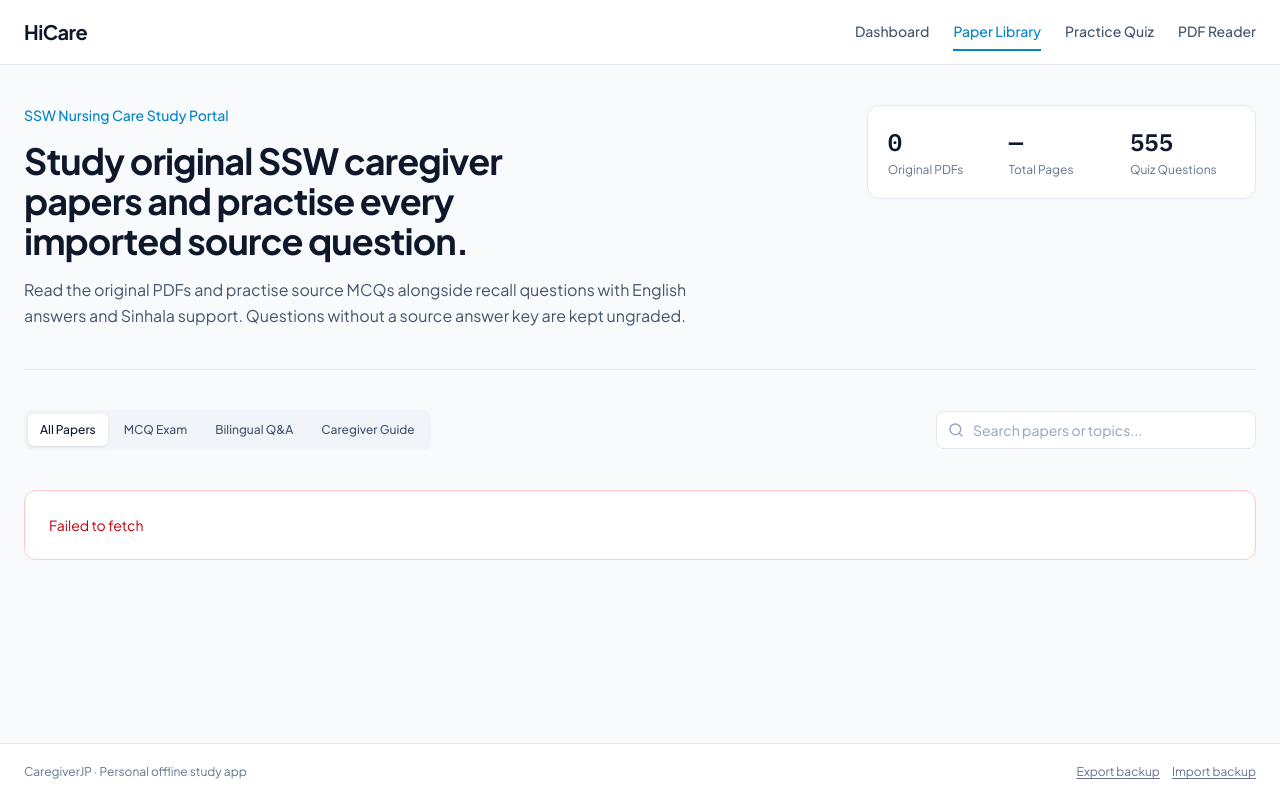
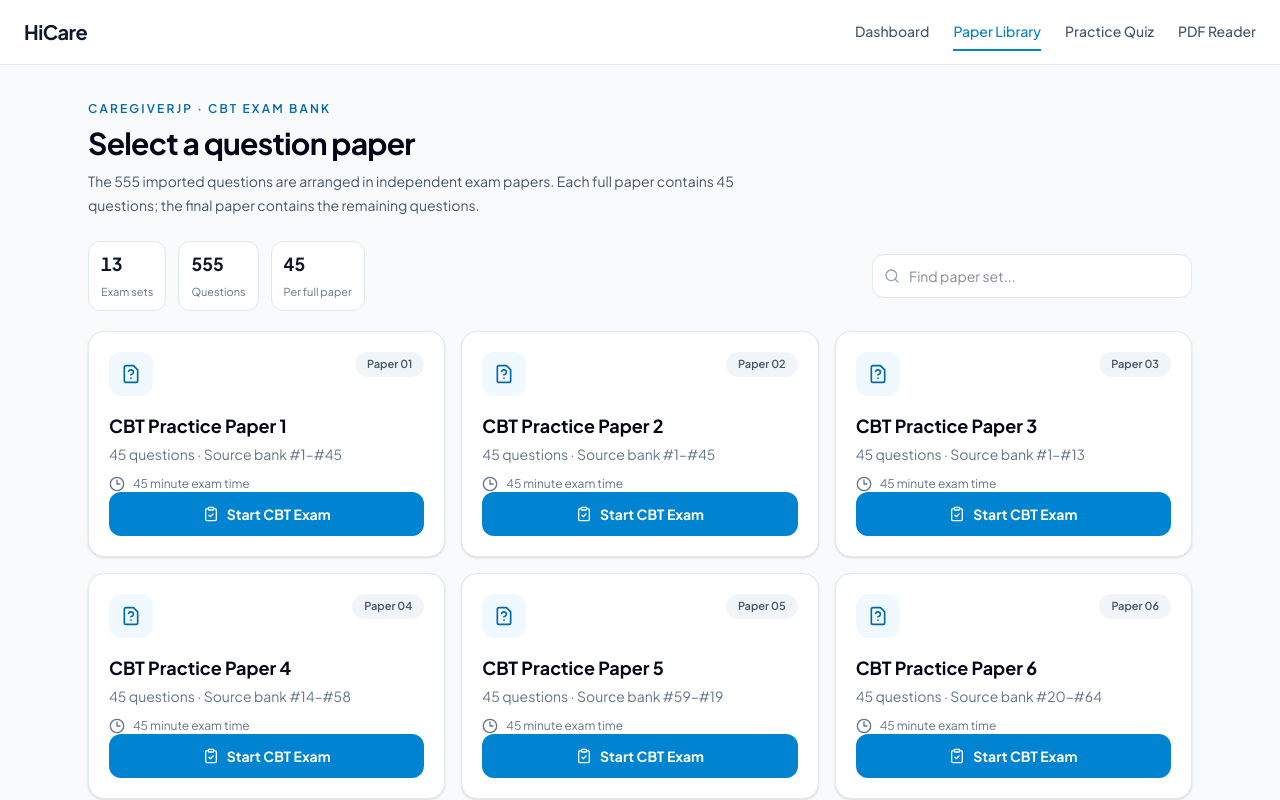
Before and after one commit to Sihnalahiru/CaregiverJP, a React (Vite) app: page / in a window 1280 px wide. Both pictures are taken after a click on the button "Paper Library". Shown: the top 800 px of the page. Built offline with nearby package versions, Linux system fonts and the light colour scheme.

Commit message:
Replace PDF list with 45-question CBT paper set grid

```diff
--- a/src/components/PaperLibrary.tsx
+++ b/src/components/PaperLibrary.tsx
@@ -1,240 +1,21 @@
 import React, { useMemo, useState } from 'react';
-import { CheckSquare, Download, FileText, Search } from 'lucide-react';
-import type { PaperCategory, PaperMeta } from '../types';
+import { ClipboardCheck, Search, Clock3, FileQuestion } from 'lucide-react';
 import { ALL_QUIZ_QUESTIONS } from '../data/studyBank';
-
-interface PaperLibraryProps {
-  papers: PaperMeta[];
-  loading: boolean;
-  error: string | null;
-  onOpenReader: (paperId: string) => void;
-  onOpenQuiz: (moduleId: string) => void;
-}
-
-type CategoryFilter = 'All' | PaperCategory;
-
-function formatBytes(bytes: number): string {
-  if (bytes < 1024) return `${bytes} B`;
-  const kb = bytes / 1024;
-  if (kb < 1024) return `${kb.toFixed(0)} KB`;
-  return `${(kb / 1024).toFixed(2)} MB`;
-}
-
-export const PaperLibrary: React.FC<PaperLibraryProps> = ({
-  papers,
-  loading,
-  error,
-  onOpenReader,
-  onOpenQuiz,
-}) => {
-  const [filter, setFilter] = useState<CategoryFilter>('All');
+interface PaperSet { id: string; number: number; questions: typeof ALL_QUIZ_QUESTIONS; }
+interface PaperLibraryProps { onStartQuiz: (paperSetId: string) => void; }
+const QUESTIONS_PER_PAPER = 45;
+const paperSets: PaperSet[] = Array.from({ length: Math.ceil(ALL_QUIZ_QUESTIONS.length / QUESTIONS_PER_PAPER) }, (_, index) => ({
+  id: `cbt-paper-${String(index + 1).padStart(2, '0')}`,
+  number: index + 1,
+  questions: ALL_QUIZ_QUESTIONS.slice(index * QUESTIONS_PER_PAPER, (index + 1) * QUESTIONS_PER_PAPER),
+}));
+export const PaperLibrary: React.FC<PaperLibraryProps> = ({ onStartQuiz }) => {
   const [query, setQuery] = useState('');
-
-  const categories: CategoryFilter[] = [
-    'All',
-    'MCQ Exam',
-    'Bilingual Q&A',
-    'Caregiver Guide',
-  ];
-
-  const filteredPapers = useMemo(() => {
-    const q = query.trim().toLowerCase();
-    return papers.filter((paper) => {
-      const matchesCategory = filter === 'All' || paper.category === filter;
-      const matchesQuery =
-        !q ||
-        paper.title.toLowerCase().includes(q) ||
-        paper.description.toLowerCase().includes(q) ||
-        paper.lessonCode.toLowerCase().includes(q) ||
-        paper.filename.toLowerCase().includes(q);
-      return matchesCategory && matchesQuery;
-    });
-  }, [papers, filter, query]);
-
-  const totalPages = useMemo(
-    () => papers.reduce((sum, p) => sum + (p.pageCount ?? 0), 0),
-    [papers]
-  );
-
-  return (
-    <div className="max-w-7xl mx-auto px-6 py-10 space-y-10">
-      {/* Editorial Hero Section */}
-      <section className="grid grid-cols-1 lg:grid-cols-12 gap-8 items-start border-b border-slate-200 pb-10">
-        <div className="lg:col-span-8 space-y-4">
-          <p className="text-sm font-medium text-[#0284C7]">
-            SSW Nursing Care Study Portal
-          </p>
-          <h1 className="text-3xl sm:text-4xl font-bold tracking-tight text-slate-900 max-w-2xl [text-wrap:balance]">
-            Study original SSW caregiver papers and practise every imported source question.
-          </h1>
-          <p className="text-base text-slate-600 max-w-2xl leading-relaxed">
-            Read the original PDFs and practise source MCQs alongside recall questions with English answers and Sinhala support. Questions without a source answer key are kept ungraded.
-          </p>
-        </div>
-
-        {/* Quantitative summary row */}
-        <div className="lg:col-span-4 grid grid-cols-3 gap-4 bg-white border border-slate-200 rounded-xl p-5">
-          <div>
-            <div className="text-2xl font-bold text-slate-900 font-mono-tabular">
-              {papers.length}
-            </div>
-            <div className="text-xs text-slate-500 mt-1">Original PDFs</div>
-          </div>
-          <div>
-            <div className="text-2xl font-bold text-slate-900 font-mono-tabular">
-              {totalPages || '—'}
-            </div>
-            <div className="text-xs text-slate-500 mt-1">Total Pages</div>
-          </div>
-          <div>
-            <div className="text-2xl font-bold text-slate-900 font-mono-tabular">
-              {ALL_QUIZ_QUESTIONS.length}
-            </div>
-            <div className="text-xs text-slate-500 mt-1">Quiz Questions</div>
-          </div>
-        </div>
-      </section>
-
-      {/* Filter & Search Toolbar */}
-      <section className="flex flex-col md:flex-row md:items-center justify-between gap-4">
-        <div
-          role="tablist"
-          aria-label="Filter papers by type"
-          className="inline-flex items-center gap-1 p-1 bg-slate-100 rounded-lg overflow-x-auto"
-        >
-          {categories.map((cat) => {
-            const active = filter === cat;
-            return (
-              <button
-                key={cat}
-                type="button"
-                role="tab"
-                aria-selected={active}
-                onClick={() => setFilter(cat)}
-                className={`px-3 py-2 text-xs font-medium rounded-md transition-colors whitespace-nowrap shrink-0 cursor-pointer ${
-                  active
-                    ? 'bg-white text-slate-900 shadow-sm'
-                    : 'text-slate-600 hover:text-slate-900'
-                }`}
-              >
-                {cat === 'All' ? 'All Papers' : cat}
-              </button>
-            );
-          })}
-        </div>
-
-        <div className="relative w-full md:w-80">
-          <Search
-            className="w-4 h-4 text-slate-400 absolute left-3 top-1/2 -translate-y-1/2 pointer-events-none"
-            aria-hidden="true"
-          />
-          <input
-            type="search"
-            value={query}
-            onChange={(e) => setQuery(e.target.value)}
-            placeholder="Search papers or topics..."
-            aria-label="Search papers"
-            className="w-full pl-9 pr-4 py-2 text-sm bg-white border border-slate-200 rounded-lg text-slate-900 placeholder:text-slate-400 focus:outline-none focus:border-[#0284C7]"
-          />
-        </div>
-      </section>
-
-      {/* States */}
-      {loading ? (
-        <div className="grid grid-cols-1 md:grid-cols-2 lg:grid-cols-3 gap-6">
-          {Array.from({ length: 6 }).map((_, idx) => (
-            <div
-              key={idx}
-              className="bg-white border border-slate-200 rounded-xl p-6 space-y-4 animate-pulse"
-            >
-              <div className="h-3 w-28 bg-slate-200 rounded" />
-              <div className="h-5 w-3/4 bg-slate-200 rounded" />
-              <div className="h-12 w-full bg-slate-100 rounded" />
-              <div className="h-9 w-1/2 bg-slate-200 rounded" />
-            </div>
-          ))}
-        </div>
-      ) : error ? (
-        <div className="bg-white border border-red-200 rounded-xl p-6 text-sm text-red-700">
-          {error}
-        </div>
-      ) : filteredPapers.length === 0 ? (
-        <div className="bg-white border border-slate-200 rounded-xl p-10 text-center space-y-2">
-          <p className="text-base font-semibold text-slate-900">No matching papers found</p>
-          <p className="text-sm text-slate-600">
-            Try clearing your search query or switching to All Papers.
-          </p>
-        </div>
-      ) : (
-        <section className="grid grid-cols-1 md:grid-cols-2 lg:grid-cols-3 gap-6">
-          {filteredPapers.map((paper) => (
-            <article
-              key={paper.id}
-              className="bg-white border border-slate-200 rounded-xl p-6 flex flex-col justify-between gap-6 hover:border-slate-300 transition-colors"
-            >
-              <div className="space-y-3">
-                {/* Unboxed metadata line */}
-                <div className="flex items-center flex-wrap gap-2 text-xs text-slate-500 font-mono-tabular">
-                  <span className="font-medium text-slate-700">{paper.lessonCode}</span>
-                  <span aria-hidden="true">·</span>
-                  <span>{paper.category}</span>
-                  {paper.pageCount !== null && (
-                    <>
-                      <span aria-hidden="true">·</span>
-                      <span>{paper.pageCount} pages</span>
-                    </>
-                  )}
-                  <span aria-hidden="true">·</span>
-                  <span>{formatBytes(paper.sizeBytes)}</span>
-                </div>
-
-                <h2 className="text-lg font-semibold text-slate-900 leading-snug">
-                  {paper.title}
-                </h2>
-
-                <p className="text-sm text-slate-600 leading-relaxed">
-                  {paper.description}
-                </p>
-              </div>
-
-              <div className="pt-4 border-t border-slate-100 flex items-center justify-between gap-3">
-                <div className="flex items-center gap-2">
-                  <button
-                    type="button"
-                    onClick={() => onOpenReader(paper.id)}
-                    className="inline-flex items-center gap-1.5 px-3 py-2 text-xs font-semibold text-slate-900 bg-slate-100 hover:bg-slate-200 rounded-lg transition-colors whitespace-nowrap shrink-0 cursor-pointer"
-                  >
-                    <FileText className="w-3.5 h-3.5" aria-hidden="true" />
-                    Read PDF
-                  </button>
-
-                  {paper.quizModuleId && (
-                    <button
-                      type="button"
-                      onClick={() => onOpenQuiz(paper.quizModuleId!)}
-                      className="inline-flex items-center gap-1.5 px-3 py-2 text-xs font-semibold text-white bg-[#0284C7] hover:bg-[#0369A1] rounded-lg transition-colors whitespace-nowrap shrink-0 cursor-pointer"
-                    >
-                      <CheckSquare className="w-3.5 h-3.5" aria-hidden="true" />
-                      Practice
-                    </button>
-                  )}
-
-                </div>
-
-                <a
-                  href={paper.downloadUrl}
-                  download={paper.filename}
-                  title={`Download ${paper.filename}`}
-                  aria-label={`Download ${paper.title}`}
-                  className="p-2 text-slate-500 hover:text-slate-900 hover:bg-slate-100 rounded-lg transition-colors shrink-0"
-                >
-                  <Download className="w-4 h-4" aria-hidden="true" />
-                </a>
-              </div>
-            </article>
-          ))}
-        </section>
-      )}
-    </div>
-  );
+  const filtered = useMemo(() => paperSets.filter((paper) => `paper ${paper.number}`.includes(query.trim().toLowerCase())), [query]);
+  return <div className="mx-auto w-full max-w-6xl px-4 py-6 sm:px-6 sm:py-9">
+    <section className="mb-6"><p className="text-xs font-semibold uppercase tracking-[0.18em] text-sky-700">CaregiverJP · CBT exam bank</p><h1 className="mt-2 text-2xl font-bold tracking-tight text-slate-950 sm:text-3xl">Select a question paper</h1><p className="mt-2 max-w-2xl text-sm leading-6 text-slate-600">The 555 imported questions are arranged in independent exam papers. Each full paper contains 45 questions; the final paper contains the remaining questions.</p></section>
+    <div className="mb-5 flex flex-col gap-3 sm:flex-row sm:items-center sm:justify-between"><div className="grid grid-cols-3 gap-2 sm:flex sm:gap-3"><div className="rounded-xl border border-slate-200 bg-white px-3 py-2"><strong className="block text-lg tabular-nums">{paperSets.length}</strong><span className="text-[11px] text-slate-500">Exam sets</span></div><div className="rounded-xl border border-slate-200 bg-white px-3 py-2"><strong className="block text-lg tabular-nums">{ALL_QUIZ_QUESTIONS.length}</strong><span className="text-[11px] text-slate-500">Questions</span></div><div className="rounded-xl border border-slate-200 bg-white px-3 py-2"><strong className="block text-lg tabular-nums">{QUESTIONS_PER_PAPER}</strong><span className="text-[11px] text-slate-500">Per full paper</span></div></div><div className="relative w-full sm:max-w-xs"><Search className="pointer-events-none absolute left-3 top-1/2 h-4 w-4 -translate-y-1/2 text-slate-400" /><input value={query} onChange={(event) => setQuery(event.target.value)} placeholder="Find paper set..." aria-label="Find paper set" className="min-h-11 w-full rounded-xl border border-slate-200 bg-white pl-9 pr-3 text-sm outline-none focus:border-sky-500" /></div></div>
+    <section className="grid grid-cols-1 gap-4 sm:grid-cols-2 lg:grid-cols-3" aria-label="Available CBT papers">{filtered.map((paper) => { const first = paper.questions[0]; const last = paper.questions[paper.questions.length - 1]; return <article key={paper.id} className="flex min-h-52 flex-col rounded-2xl border border-slate-200 bg-white p-5 shadow-sm transition hover:-translate-y-0.5 hover:border-sky-300 hover:shadow-md"><div className="flex items-start justify-between gap-3"><div className="flex h-11 w-11 items-center justify-center rounded-xl bg-sky-50 text-sky-700"><FileQuestion className="h-5 w-5" /></div><span className="rounded-full bg-slate-100 px-3 py-1 text-[11px] font-semibold text-slate-600">Paper {String(paper.number).padStart(2, '0')}</span></div><h2 className="mt-4 text-lg font-bold text-slate-950">CBT Practice Paper {paper.number}</h2><p className="mt-1 text-sm text-slate-500">{paper.questions.length} questions · Source bank #{first.number}–#{last.number}</p><div className="mt-3 flex items-center gap-2 text-xs text-slate-500"><Clock3 className="h-4 w-4" />{paper.questions.length} minute exam time</div><button type="button" onClick={() => onStartQuiz(paper.id)} className="mt-auto inline-flex min-h-11 w-full items-center justify-center gap-2 rounded-xl bg-sky-600 px-4 py-3 text-sm font-bold text-white transition hover:bg-sky-700"><ClipboardCheck className="h-4 w-4" />Start CBT Exam</button></article>; })}</section>
+    {filtered.length === 0 && <p className="rounded-xl border border-slate-200 bg-white p-8 text-center text-sm text-slate-500">No paper sets match your search.</p>}
+  </div>;
 };
```
